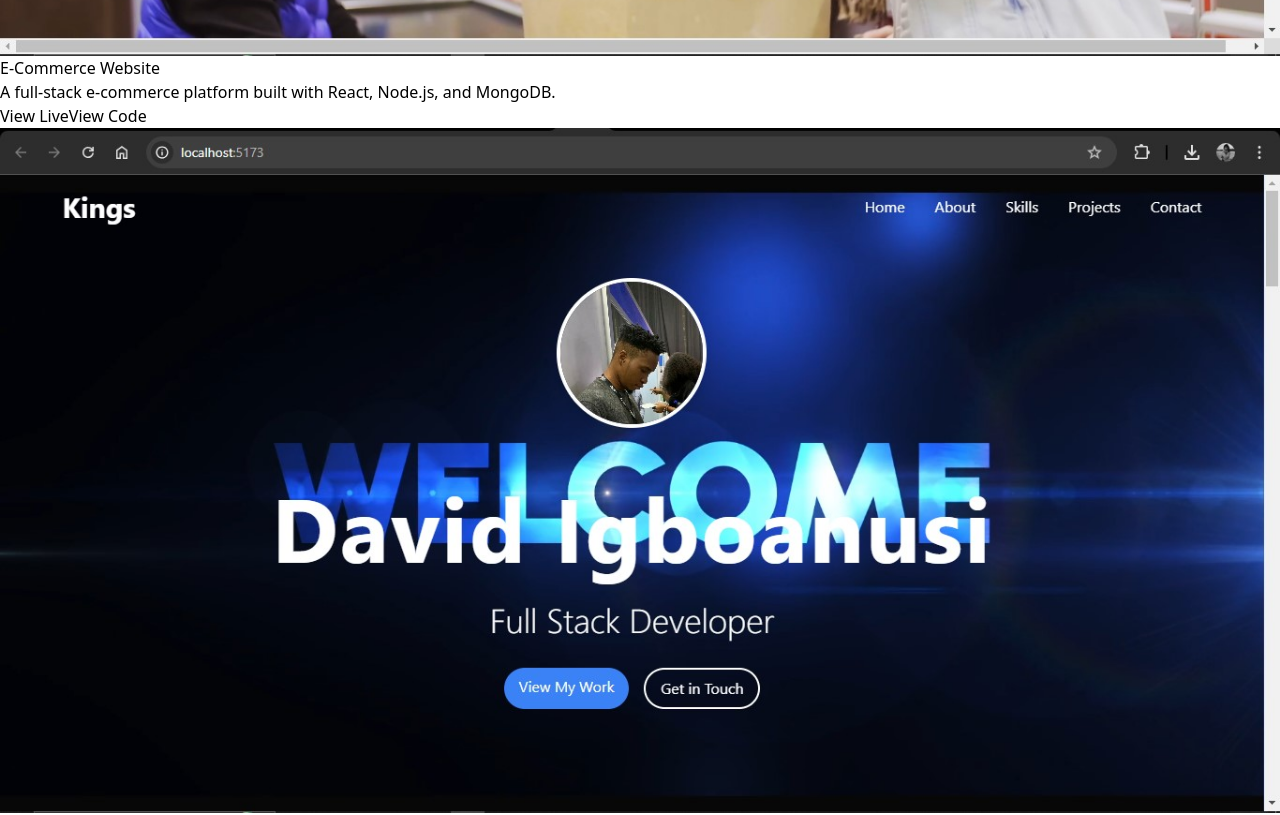
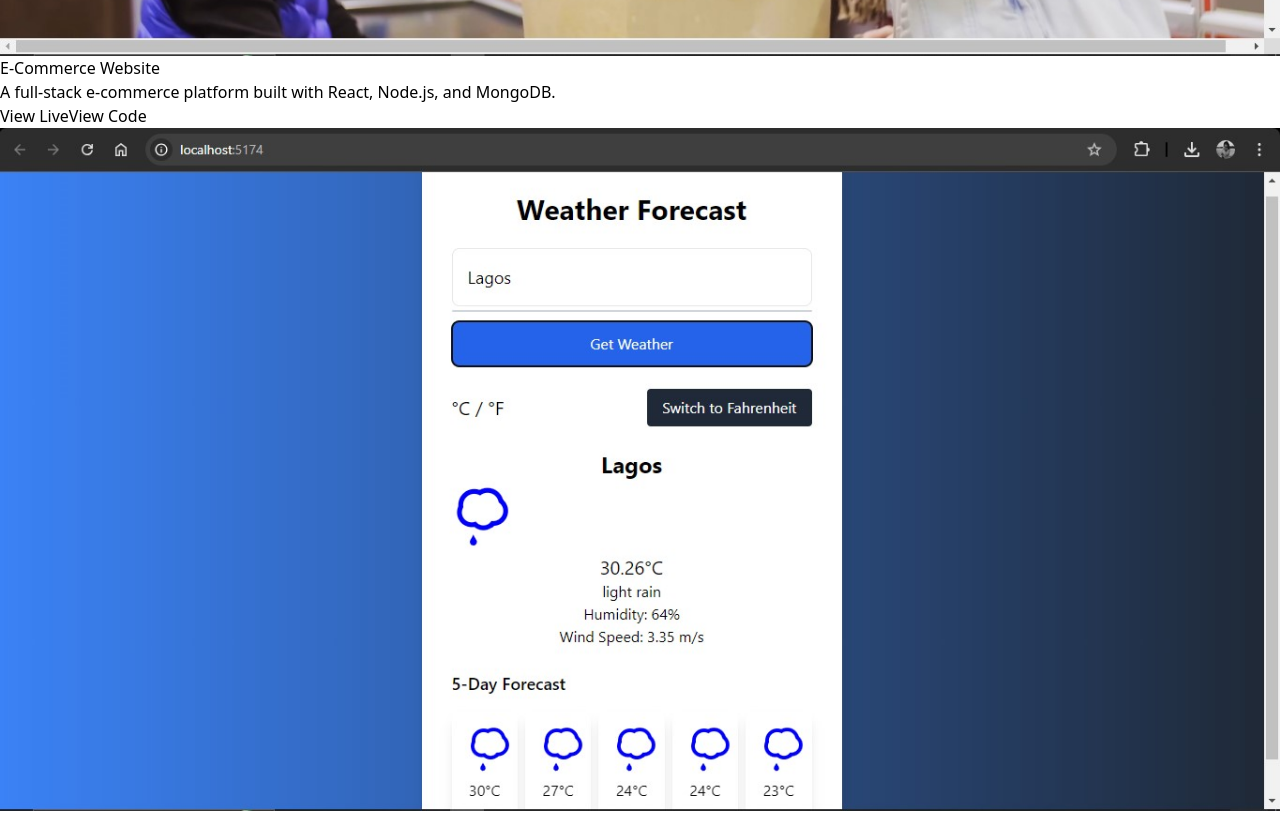
Before and after one commit to kingsLib5/my-portfolio, a React (Vite) app: page / in a window 1280 px wide. Shown: the part 3280-4095 px from the top of the page. Built offline with nearby package versions, Linux system fonts and the light colour scheme.

Commit message:
new image path

```diff
--- a/src/components/Projects.jsx
+++ b/src/components/Projects.jsx
@@ -1,24 +1,29 @@
 import React, { useState } from 'react';
+
+// Importing the images
+import project1Image from '../assets/project1.jpg';
+import project2Image from '../assets/project2.jpg';
+import project3Image from '../assets/project3.jpg';
 
 const projectsData = [
   {
     title: 'E-Commerce Website',
     description: 'A full-stack e-commerce platform built with React, Node.js, and MongoDB.',
-    image: 'src/assets/project1.jpg',
+    image: project1Image, // Using imported image
     liveDemo: '#',
     codeLink: '#',
   },
   {
     title: 'Portfolio Website',
     description: 'A personal portfolio to showcase my work, built with React and Tailwind CSS.',
-    image: 'src/assets/project3.jpg',
+    image: project2Image, // Using imported image
     liveDemo: '#',
     codeLink: '#',
   },
   {
     title: 'Weather App',
     description: 'A weather forecasting app using the OpenWeather API, built with React and Tailwind CSS.',
-    image: 'src/assets/project3.jpg',
+    image: project3Image, // Using imported image
     liveDemo: '#',
     codeLink: 'https://github.com/kingsLib5/weatherForecast',
   },
```
